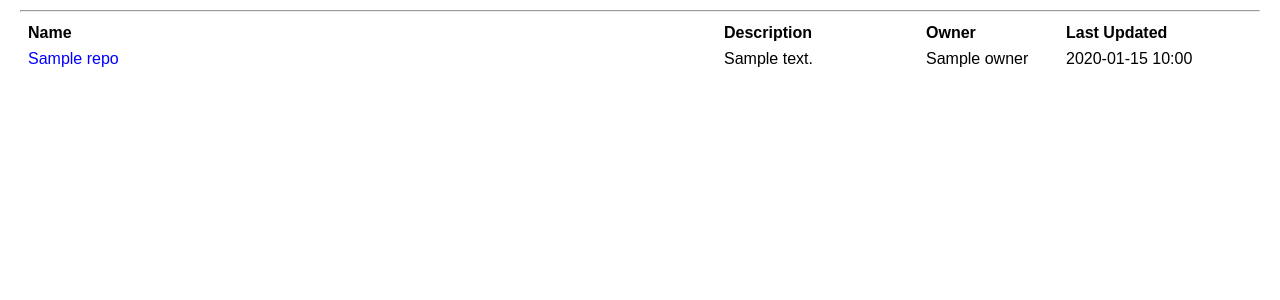
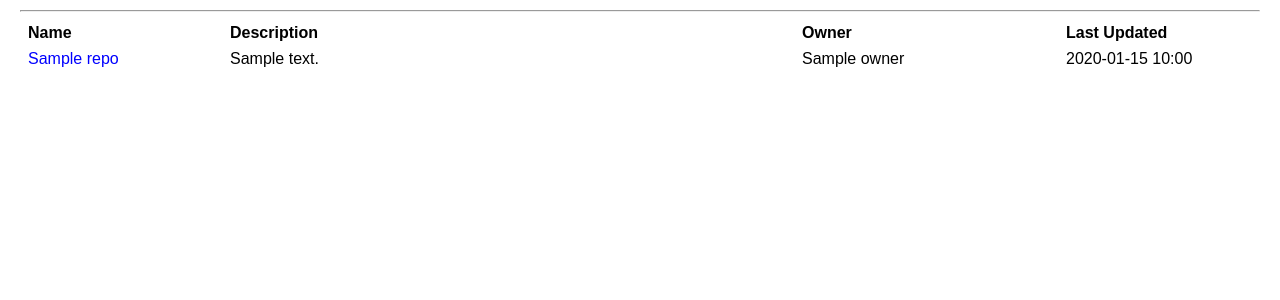
Before and after one commit to LukaHietala/git-webview, a Flask app: template templates/index.html in a window 1280 px wide. Shown: the part 66-366 px from the top of the page. Run offline with Flask 3, Linux system fonts and the light colour scheme; the template is opened without the code that fills it: most values are stand-ins (such as "Sample title", 1, 10 or a date in 2020); parts of the project's set-up code (start-up, migrations or seed data) failed here and were passed over.

Commit message:
add own styles for repos table

```diff
--- a/static/styles.css
+++ b/static/styles.css
@@ -89,6 +89,36 @@ table.commits-table td.message-col {
 	text-overflow: ellipsis;
 	white-space: nowrap;
 }
+
+table.repos-table {
+	width: 100%;
+	table-layout: fixed;
+}
+
+table.repos-table td {
+	white-space: nowrap;
+}
+
+table.repos-table td.name-col {
+	width: 15%;
+	overflow: hidden;
+	text-overflow: ellipsis;
+}
+
+table.repos-table td.desc-col {
+	overflow: hidden;
+	text-overflow: ellipsis;
+	white-space: nowrap;
+}
+
+table.repos-table td.owner-col {
+	width: 20%;
+}
+
+table.repos-table td.last-updated-col {
+	width: 15%;
+}
+
 
 
 /* diffs */
--- a/templates/index.html
+++ b/templates/index.html
@@ -19,13 +19,13 @@
 
     {% if repos %}
     <!--TODO: make own styles-->
-    <table class="commits-table">
+    <table class="repos-table">
         <thead>
             <tr>
-                <td class="message-col">Name</td>
-                <td class="author-col">Description</td>
-                <td class="age-col">Owner</td>
-                <td class="changes-col">Last Updated</td>
+                <td class="name-col">Name</td>
+                <td class="desc-col">Description</td>
+                <td class="owner-col">Owner</td>
+                <td class="last-updated-col">Last Updated</td>
                 {% if session.username %}
                 <td>Actions</td>
                 {% endif %}
@@ -34,10 +34,10 @@
         <tbody>
             {% for repo in repos %}
             <tr>
-                <td class="message-col"><a href="/{{ repo.name }}/">{{ repo.name }}</a></td>
-                <td class="author-col">{{ repo.description }}</td>
-                <td class="age-col">{{ repo.owner if repo.owner else '-' }}</td>
-                <td class="changes-col">{{ repo.last_updated | datetime if repo.last_updated else '-' }}</td>
+                <td class="name-col"><a href="/{{ repo.name }}/">{{ repo.name }}</a></td>
+                <td class="desc-col">{{ repo.description }}</td>
+                <td class="owner-col">{{ repo.owner if repo.owner else '-' }}</td>
+                <td class="last-updated-col">{{ repo.last_updated | datetime if repo.last_updated else '-' }}</td>
                 {% if session.username %}
                 <td>
                     <form method="POST" action="/add_owner/{{ repo.name }}" style="display:inline;">
```
